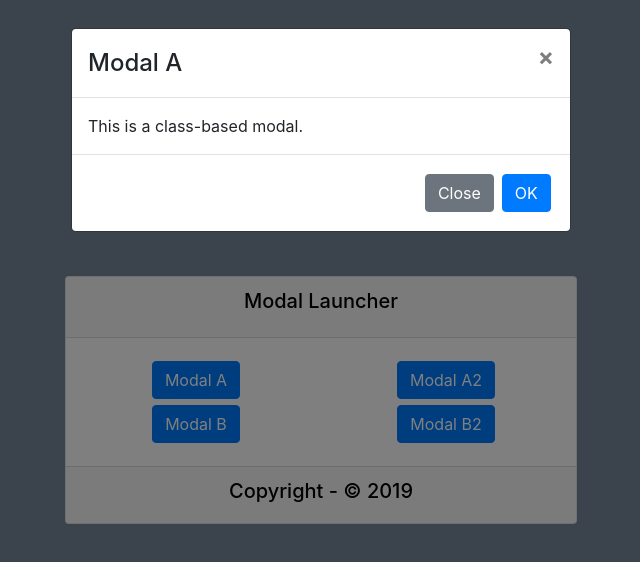
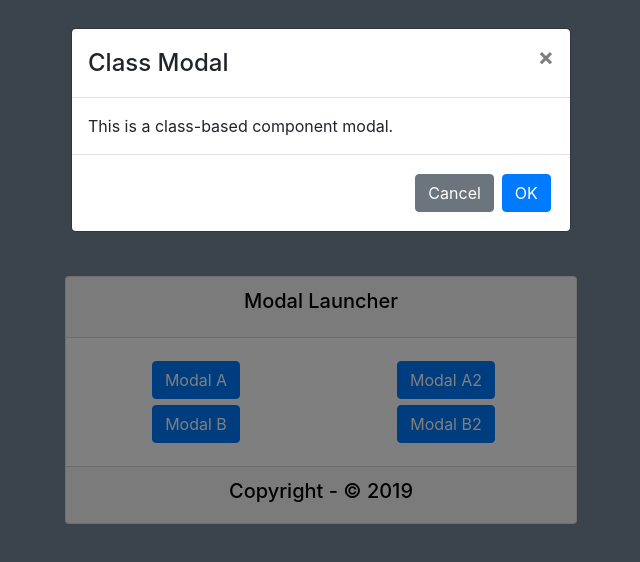
Before and after one commit to mauget/modal-app, a React (Create React App) app: page / in a window 1280 px wide. Both pictures are taken after a click on the button "Modal A". Shown: the top 562 px of the page, without its empty margins (319-959 px from the left). Built offline with nearby package versions, Linux system fonts and the light colour scheme.

Commit message:
Modal button labels are now optional props

```diff
--- a/src/component/Main.js
+++ b/src/component/Main.js
@@ -115,12 +115,11 @@ class Main extends Component {
                     </Card.Footer>
                 </Card>
 
-                <ModalA fnIsShowModal={this.isShowModalA} fnCloseModal={this.closeModalA}/>
+                <ModalA title={"Class Modal"} fnIsShowModal={this.isShowModalA} fnCloseModal={this.closeModalA}/>
 
-                <ModalB fnIsShowModal={this.isShowModalB} fnCloseModal={this.closeModalB}/>
+                <ModalB title={"Func Modal"} fnIsShowModal={this.isShowModalB} fnCloseModal={this.closeModalB}/>
 
-                <ModalA fnIsShowModal={this.isShowModalC} fnCloseModal={this.closeModalC}>
-                    <br/>
+                <ModalA title={"Class Modal 2"} fnIsShowModal={this.isShowModalC} fnCloseModal={this.closeModalC}>
                     <Row>
                         <Col md={{span: 9, offset: 3}}>
                             <ol>
@@ -132,8 +131,7 @@ class Main extends Component {
                     </Row>
                 </ModalA>
 
-                <ModalB fnIsShowModal={this.isShowModalD} fnCloseModal={this.closeModalD}>
-                    <br/>
+                <ModalB title={"Func Modal 2"} fnIsShowModal={this.isShowModalD} fnCloseModal={this.closeModalD}>
                     <Row>
                         <Col md={{span: 9, offset: 3}}>
                             <table>
--- a/src/component/ModalA.js
+++ b/src/component/ModalA.js
@@ -8,27 +8,31 @@ class ModalA extends Component {
     constructor(props) {
         super(props);
 
-        const {fnIsShowModal, fnCloseModal} = props;
+        const {title, fnIsShowModal, fnCloseModal, labelOK, labelCancel} = props;
         this.state = {
+            title: title || 'Class Modal',
             fnIsShowModal: fnIsShowModal,
-            fnCloseModal: fnCloseModal
+            fnCloseModal: fnCloseModal,
+            labelOK: labelOK,
+            labelCancel: labelCancel
         };
     }
 
 
     render() {
+        console.log(`ModalA props.children`, this.props.children);
         return (
             <Modal show={this.state.fnIsShowModal()} onHide={this.state.fnCloseModal}>
                 <Modal.Header closeButton={true}>
-                    <Modal.Title>Modal A</Modal.Title>
+                    <Modal.Title>{this.state.title}</Modal.Title>
                 </Modal.Header>
                 <Modal.Body>
-                    This is a class-based modal.
+                    This is a class-based component modal.
                     {this.props.children}
                 </Modal.Body>
                 <Modal.Footer>
-                    <Button variant="secondary" onClick={this.state.fnCloseModal}>Close</Button>
-                    <Button variant="primary" onClick={this.state.fnCloseModal}>OK</Button>
+                    <Button variant="secondary" onClick={this.state.fnCloseModal}>{this.state.labelCancel || 'Cancel'}</Button>
+                    <Button variant="primary" onClick={this.state.fnCloseModal}>{this.state.labelOK || 'OK'}</Button>
                 </Modal.Footer>
             </Modal>
         );
@@ -36,6 +40,7 @@ class ModalA extends Component {
 }
 
 ModalA.propTypes = {
+    title: PropTypes.string,
     fnIsShowModal: PropTypes.func.isRequired,
     fnCloseModal: PropTypes.func.isRequired
 };
--- a/src/component/ModalB.js
+++ b/src/component/ModalB.js
@@ -1,18 +1,18 @@
 import React from 'react';
 import {Button, Modal} from 'react-bootstrap'
 
-const ModalB = ({fnIsShowModal, fnCloseModal, children}) =>
+const ModalB = ({title, fnIsShowModal, fnCloseModal, children, labelCancel, labelOK}) =>
     <Modal show={fnIsShowModal()} onHide={fnCloseModal}>
         <Modal.Header closeButton={true}>
-            <Modal.Title>Modal B</Modal.Title>
+            <Modal.Title>{title || 'Modal B'}</Modal.Title>
         </Modal.Header>
         <Modal.Body>
-            This is a pure function-based modal.
+            This is a function-based component modal.
             {children}
         </Modal.Body>
         <Modal.Footer>
-            <Button variant="secondary" onClick={fnCloseModal}>Close</Button>
-            <Button variant="primary" onClick={fnCloseModal}>OK</Button>
+            <Button variant="secondary" onClick={fnCloseModal}>{labelCancel || 'Cancel'}</Button>
+            <Button variant="primary" onClick={fnCloseModal}>{labelOK || 'OK'}</Button>
         </Modal.Footer>
     </Modal>
 ;
```
